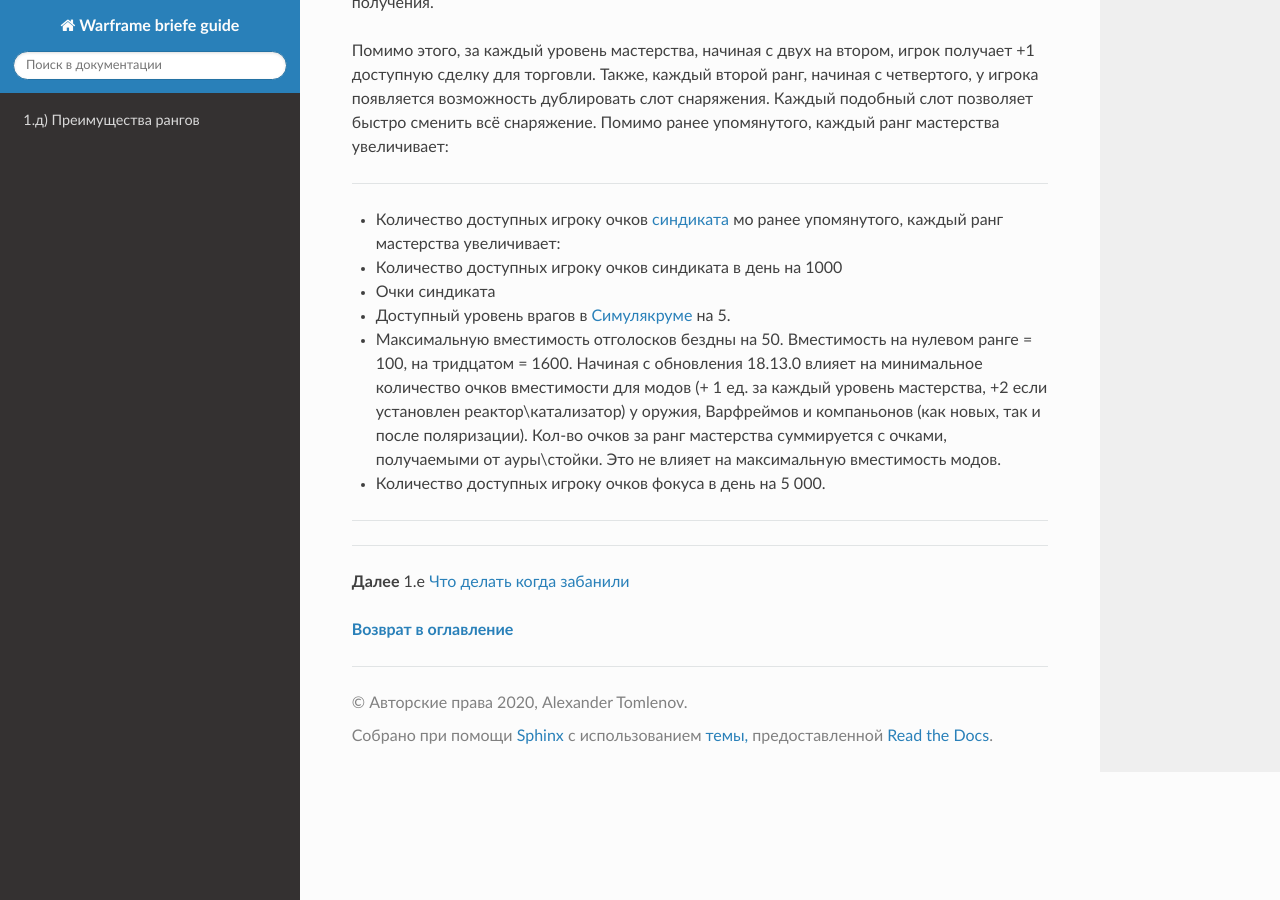
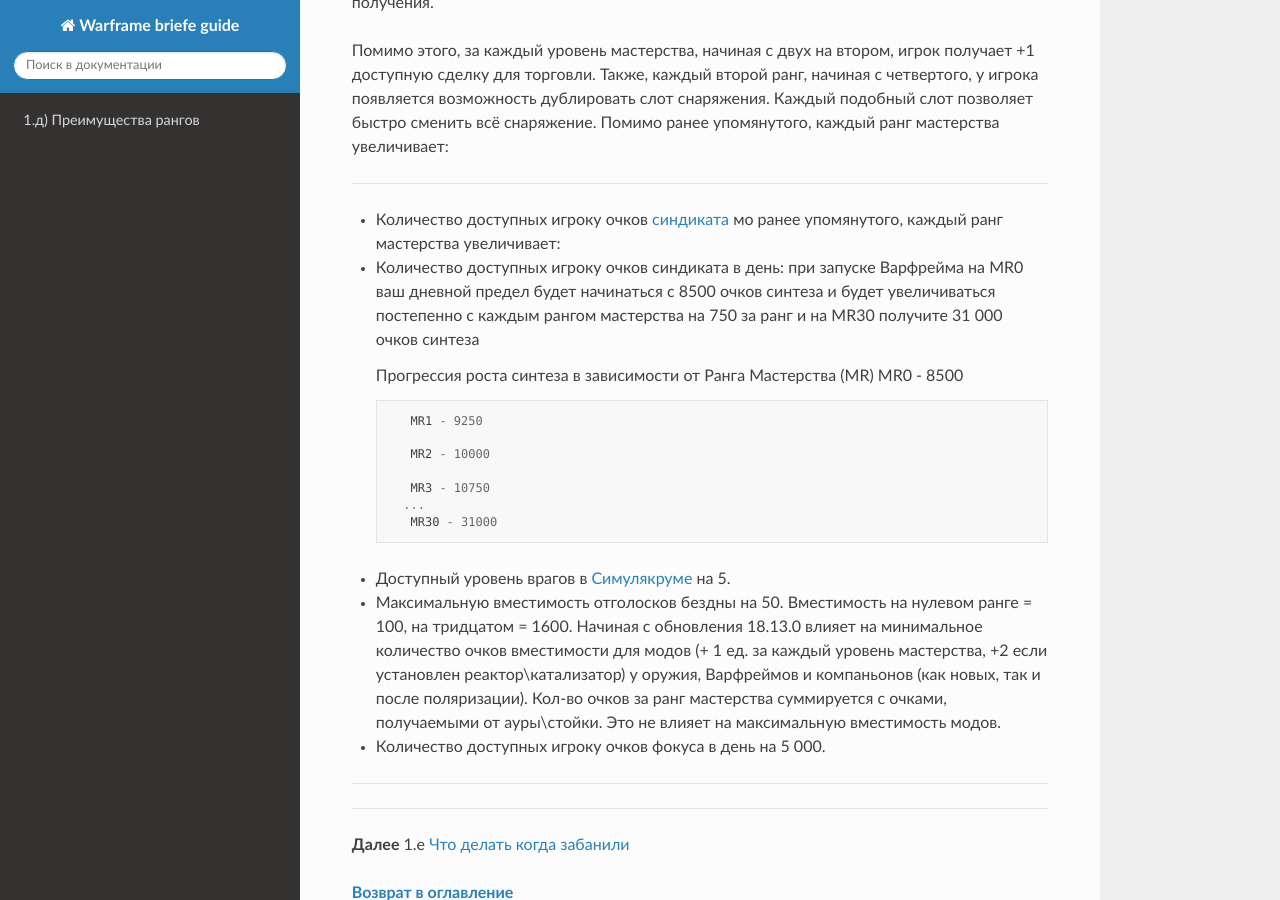
Before and after one commit to crackedmind/warframe-brief-guide, a Sphinx documentation site: the page built from source/01_e.md, in a window 1280 px wide and 900 px high, scrolled down 1971 px. Built offline with Sphinx 7.4.7 and the Read the Docs theme 2.0.0, drawn with Linux system fonts in a browser that asks for light colours.

Commit message:
рост синтеза от ранга 1_e

```diff
--- a/source/01_e.md
+++ b/source/01_e.md
@@ -76,8 +76,19 @@
 *   Количество доступных игроку очков [синдиката](https://warframe.fandom.com/ru/wiki/%D0%A1%D0%B8%D0%BD%D0%B4%D0%B8%D0%BA%D0%B0%D1%82%D1%8B)
 мо ранее упомянутого, каждый ранг мастерства увеличивает:
 
-* Количество доступных игроку очков синдиката в день на 1000
-* Очки синдиката
+* Количество доступных игроку очков синдиката в день:  при запуске Варфрейма на MR0 ваш дневной предел будет начинаться с 8500 очков синтеза и будет увеличиваться постепенно с каждым рангом мастерства на 750 за ранг и на MR30 получите 31 000 очков синтеза
+
+  Прогрессия роста синтеза в зависимости от Ранга Мастерства (MR)
+         MR0 - 8500
+
+         MR1 - 9250
+
+         MR2 - 10000
+
+         MR3 - 10750
+        ...
+         MR30 - 31000
+
 * Доступный уровень врагов в [Симулякруме](https://warframe.fandom.com/ru/wiki/%D0%A1%D0%B8%D0%BC%D1%83%D0%BB%D1%8F%D0%BA%D1%80%D1%83%D0%BC) на 5.
 * Максимальную вместимость отголосков бездны на 50. Вместимость на нулевом ранге = 100, на тридцатом = 1600.
 Начиная с обновления 18.13.0 влияет на минимальное количество очков вместимости для модов (+ 1 ед. за каждый уровень мастерства, +2 если установлен реактор\катализатор) у оружия, Варфреймов и компаньонов (как новых, так и после поляризации). Кол-во очков за ранг мастерства суммируется с очками, получаемыми от ауры\стойки. Это не влияет на максимальную вместимость модов.
```
